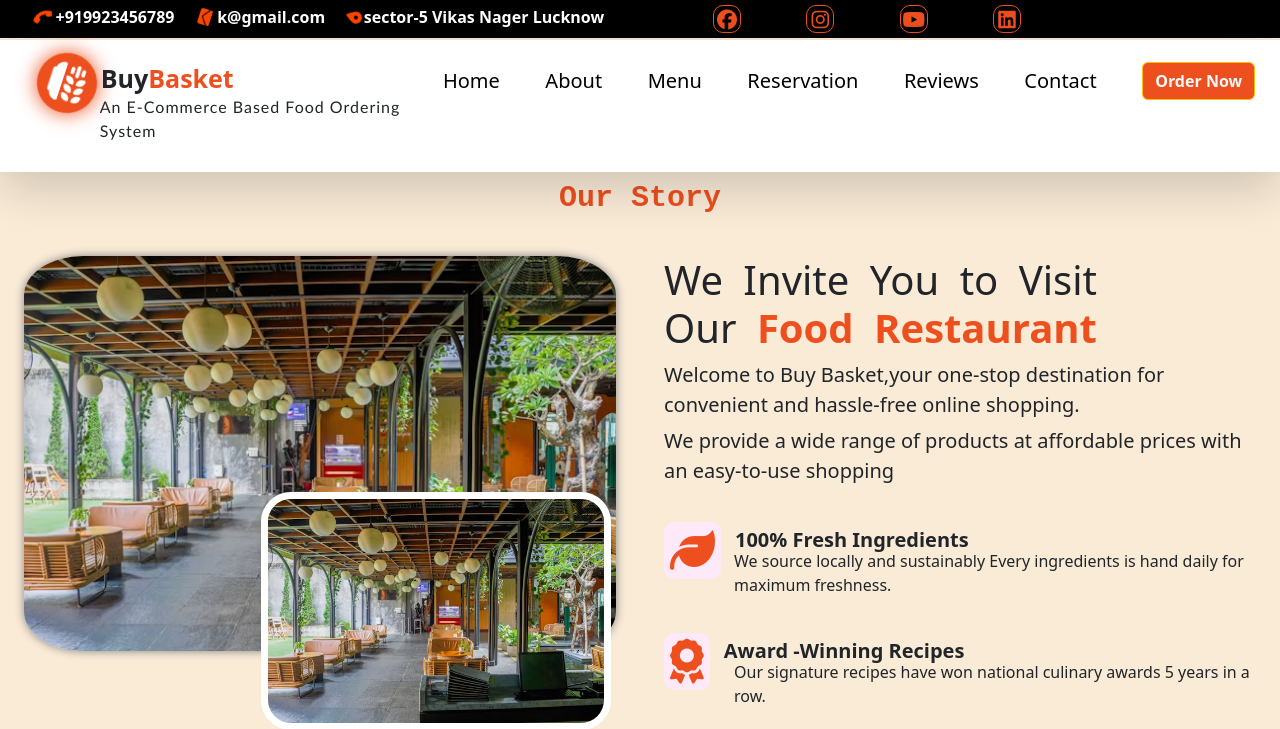
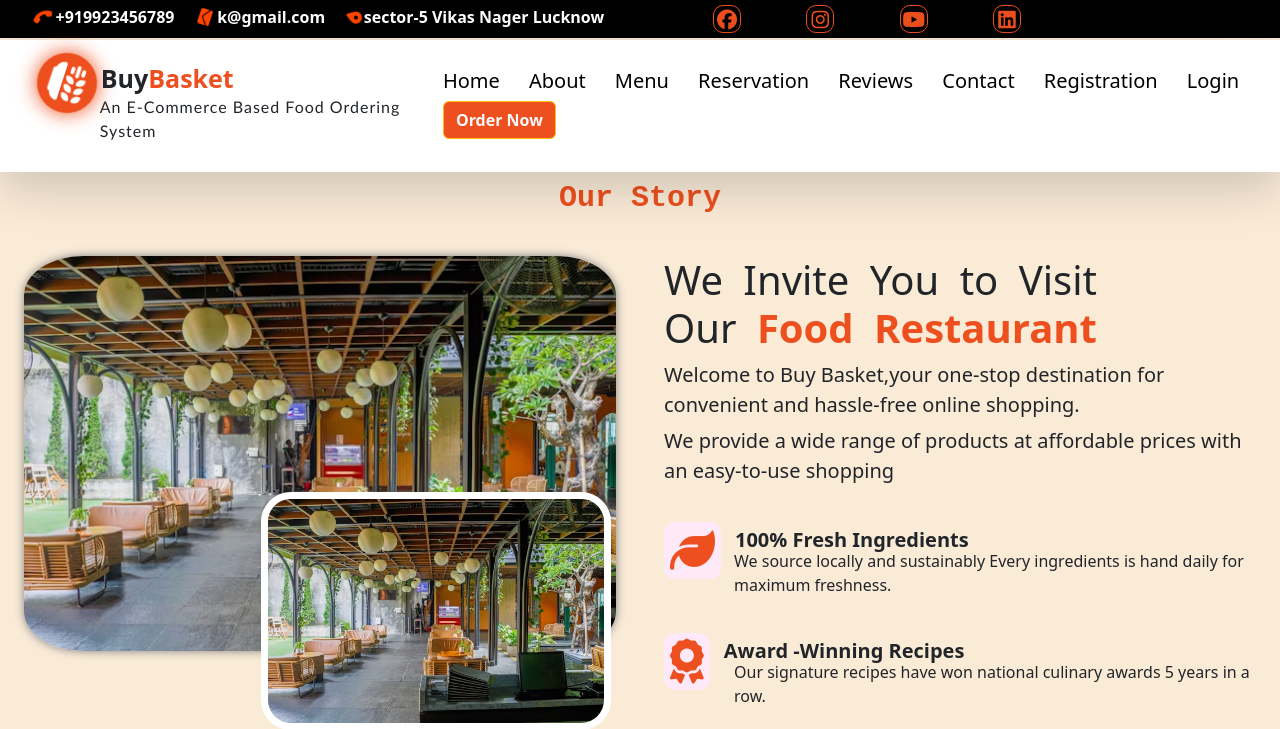
Before and after one commit to khushistudent/Food_ordering_system, a Django app: page /about/ in a window 1280 px wide. Shown: the top 729 px of the page. Run offline with Django 5.2, Linux system fonts and the light colour scheme; some libraries are stand-ins or nearby versions.

Commit message:
updated base file

```diff
--- a/templates/base.html
+++ b/templates/base.html
@@ -294,6 +294,8 @@
           <a href="{% url 'reservation' %}" class="navbar-brand">Reservation</a>
           <a href="{% url 'review' %}" class="navbar-brand">Reviews</a>
           <a href="{% url 'contact' %}" class="navbar-brand">Contact</a>
+          <a href="#" class="navbar-brand">Registration</a>
+          <a href="#" class="navbar-brand">Login</a>
 
     <a href="{% url 'login' %}">
 
--- a/user/views.py
+++ b/user/views.py
@@ -3,6 +3,8 @@ from .models import *
 # Create your views here.
 def home(request):
     return render(request,"user/home.html")
+def Register(request):
+    return render(request,"user/Register.html")
 def about(request):
     return render(request,"user/about.html")
 
```
Also changed, not shown: static/picture/k14_eo4I0E4.jpg (added).
